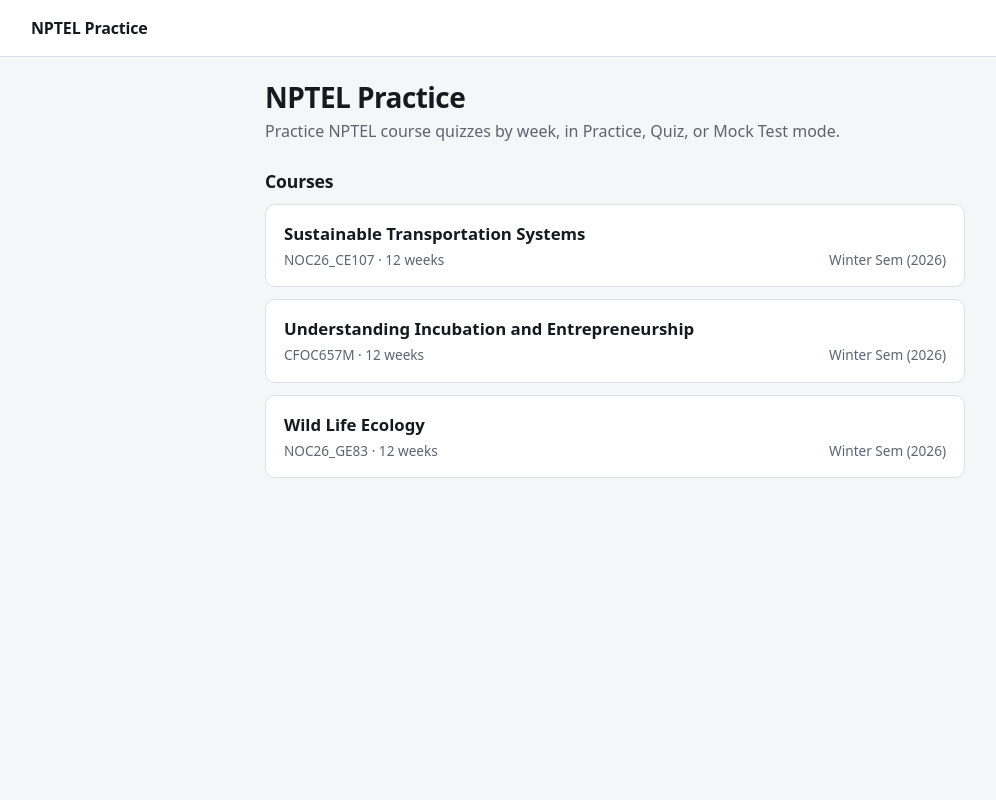
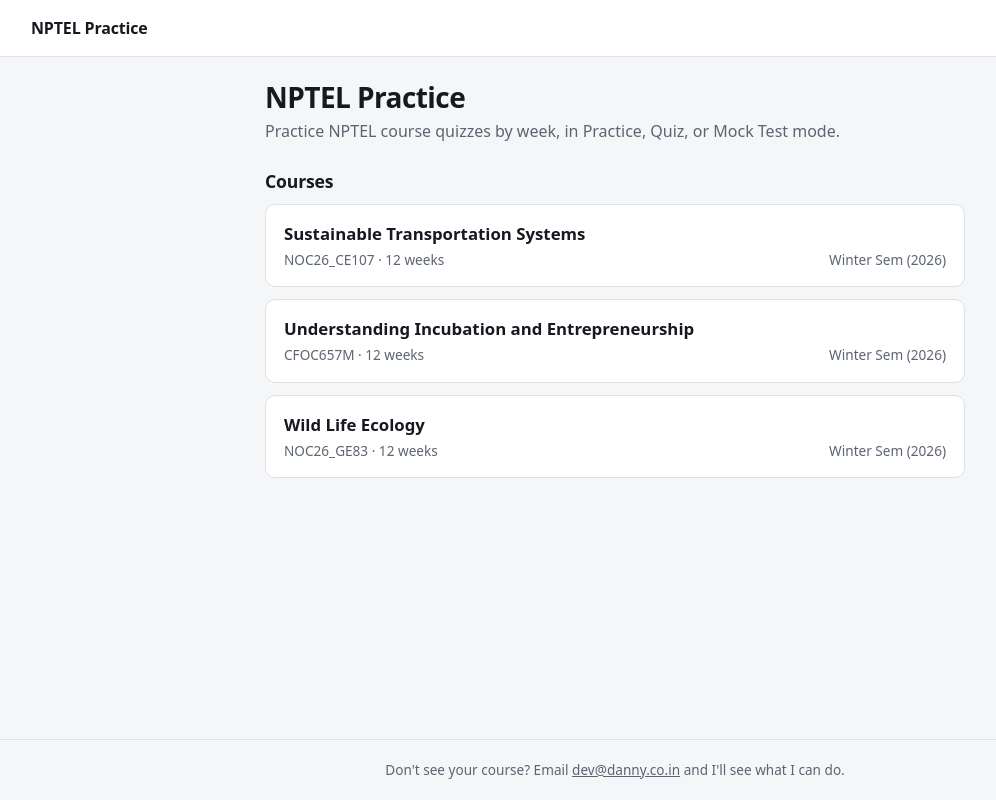
Before and after one commit to itsdannydev/nptel-practice, a React (Vite) app: page / in a window 1280 px wide. Shown: the whole page, without its empty margins (25-1021 px from the left). Built offline with nearby package versions, Linux system fonts and the light colour scheme.

Commit message:
Add a contact footer, pinned to the bottom of the page

```diff
--- a/src/App.tsx
+++ b/src/App.tsx
@@ -18,6 +18,14 @@
       <main className="container">
         <Outlet />
       </main>
+      <footer className="site-footer">
+        <div className="container">
+          <p>
+            Don't see your course? Email{' '}
+            <a href="mailto:dev@danny.co.in">dev@danny.co.in</a> and I'll see what I can do.
+          </p>
+        </div>
+      </footer>
     </>
   );
 }
--- a/src/styles.css
+++ b/src/styles.css
@@ -52,6 +52,15 @@
   -webkit-font-smoothing: antialiased;
 }
 
+/* Sticky footer: #root (the Layout's root) stretches to at least the full
+   viewport height, main absorbs the extra space, so the footer sits flush
+   with the bottom of the screen on short pages instead of floating mid-page. */
+#root {
+  display: flex;
+  flex-direction: column;
+  min-height: 100vh;
+}
+
 a {
   color: var(--accent);
   text-decoration: none;
@@ -82,6 +91,7 @@
 }
 
 main.container {
+  flex: 1;
   padding-top: 24px;
   padding-bottom: 64px;
 }
@@ -104,6 +114,32 @@
   display: flex;
   align-items: center;
   height: 56px;
+}
+
+/* Footer */
+.site-footer {
+  border-top: 1px solid var(--border);
+}
+
+.site-footer .container {
+  padding-top: 20px;
+  padding-bottom: 20px;
+  color: var(--muted);
+  font-size: 0.85rem;
+  text-align: center;
+}
+
+.site-footer p {
+  margin: 0;
+}
+
+.site-footer a {
+  color: var(--muted);
+  text-decoration: underline;
+}
+
+.site-footer a:hover {
+  color: var(--text);
 }
 
 .brand {
```
